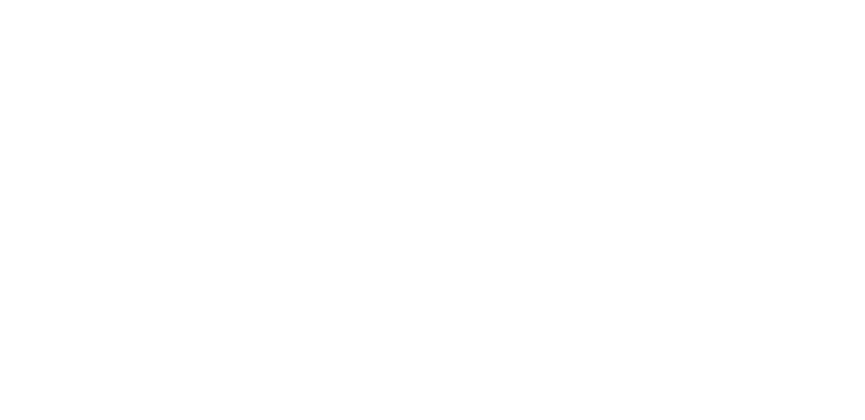
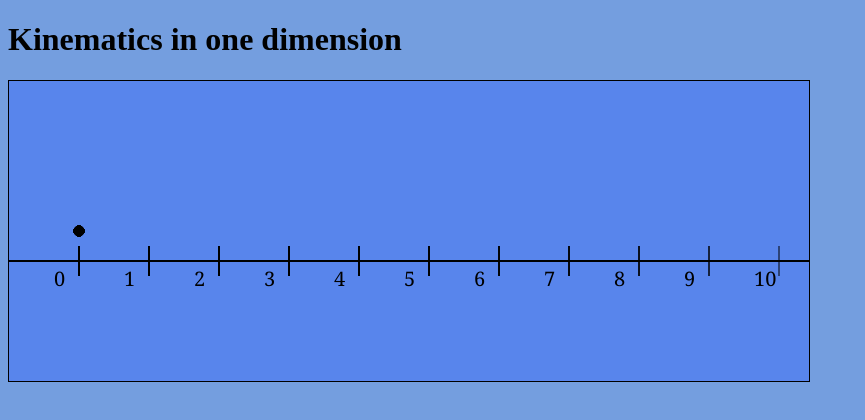
Before and after one commit to padawanlerner/HTML5-Canvas-Physics-Lessons, a plain HTML site: page kinematics1D.html in a window 1280 px wide. Shown: the whole page, without its empty margins (0-865 px from the left). Drawn offline with Linux system fonts and the light colour scheme.

Commit message:
set up 1d kinematics page

```diff
--- a/kinematics1D.html
+++ b/kinematics1D.html
@@ -4,9 +4,59 @@
   <meta charset="UTF-8">
   <meta name="viewport" content="width=device-width, initial-scale=1.0">
   <meta http-equiv="X-UA-Compatible" content="ie=edge">
-  <title>One dimensional kinematics</title>
+  <title>Kinematics in one dimension</title>
+  <style media="screen">
+    body{
+      background-color: rgb(116, 158, 223);
+
+    }
+    #kinematics1d {
+      background-color: rgb(88, 133, 236);
+      border: 1px solid black;
+    }
+  </style>
 </head>
 <body>
 
+  <h1>Kinematics in one dimension</h1>
+  <canvas id = "kinematics1d" width = "800" height = "300">
+
+  </canvas>
+  <div id="inputs">
+
+  </div>
+
+  <script type="text/javascript">
+    document.addEventListener("DOMContentLoaded", function(){
+      const canvas = document.getElementById('kinematics1d')
+      const BALLRADIUS = 5;
+      const AXIS_Y_POS = 180;
+
+      let ctx = canvas.getContext("2d");
+      ctx.clearRect(0,0, canvas.width, canvas.height)
+
+      ctx.arc(70, canvas.height/2, BALLRADIUS, 0, Math.PI * 2)
+      ctx.stroke()
+      ctx.fill()
+
+      ctx.moveTo(0, AXIS_Y_POS);
+      ctx.lineTo(800, AXIS_Y_POS);
+      ctx.stroke()
+
+      for (let i = 1; i < 12; i++) {
+        ctx.moveTo(70*(i), AXIS_Y_POS-15);
+        ctx.lineTo(70*(i), AXIS_Y_POS+15);
+        ctx.stroke()
+
+        ctx.font="20px Georgia";
+        ctx.fillText(i-1, 70*(i)-25, AXIS_Y_POS+25)
+      }
+
+
+
+    })
+
+  </script>
+
 </body>
 </html>
```
Also changed, not shown: index.html (+1 -1 lines).
